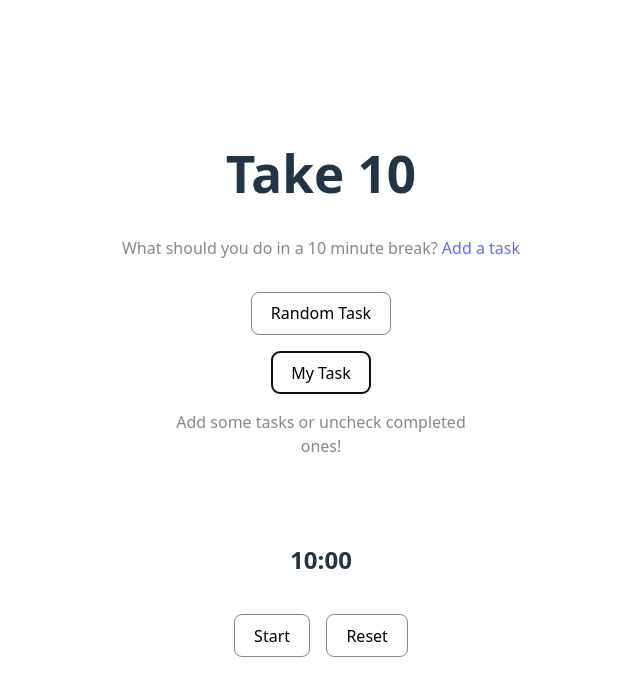
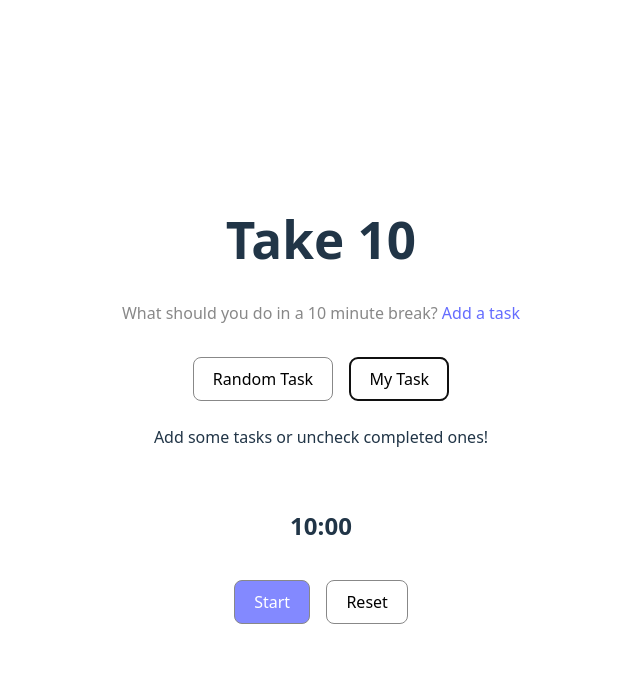
Before and after one commit to eshabaweja/take10, a React (Vite) app: page / in a window 1280 px wide. Both pictures are taken after a click on the button "My Task". Shown: the top 696 px of the page, without its empty margins (319-959 px from the left). Built offline with nearby package versions, Linux system fonts and the light colour scheme.

Commit message:
feat: styling

```diff
--- a/src/App.css
+++ b/src/App.css
@@ -1,5 +1,5 @@
 #root {
-  max-width: 1280px;
+  width: 100%;
   margin: 0 auto;
   padding: 2rem;
   text-align: center;
@@ -34,10 +34,11 @@
 }
 
 .card {
-  padding: 2em;
   width: 100%;
-  max-width: 100%;
   box-sizing: border-box;
+  display: flex;
+  flex-direction: column;
+  align-items: center;
 }
 
 .card form {
@@ -46,6 +47,13 @@
   gap: 1rem;
   align-items: center;
   width: 100%;
+  max-width: 30vw;
+}
+
+@media (max-width: 768px) {
+  .card form {
+    max-width: 100%;
+  }
 }
 
 .read-the-docs {
@@ -70,7 +78,6 @@
   border: 1px solid #888;
   font-size: 1em;
   width: 100%;
-  max-width: 300px;
   box-sizing: border-box;
 }
 
@@ -109,9 +116,18 @@ button:disabled {
   gap: 1rem;
 }
 
-/* Remove duplicate button styles from timer-controls since we have common button styles */
 .timer-controls button {
   margin: 0;
+}
+
+.timer-controls button:first-child {
+  background-color: rgba(100, 108, 255,0.8);
+  color: #fff;
+}
+
+.timer-controls button:first-child:hover {
+  background-color: rgba(100, 108, 255);
+  color: #fff;
 }
 
 /* AddTask Component Styles */
@@ -143,9 +159,16 @@ button:disabled {
   text-decoration: line-through;
 }
 
+.button-group {
+  display: flex;
+  gap: 1rem;
+  width: 100%;
+  justify-content: center;
+}
+
 .submit-button {
-  width: 100%;
-  max-width: 300px;
+  flex: 1;
+  max-width: 150px;
 }
 
 /* TaskGenerator Component Styles */
@@ -168,12 +191,20 @@ button:disabled {
   justify-content: center;
   text-align: center;
   width: 100%;
-  max-width: 300px;
+  max-width: 50vw;
+  transition: all 0.3s ease;
 }
 
 .task-display p {
   margin: 0;
-  color: #888;
+  opacity: 0;
+  transform: translateY(100px);
+  transition: all 0.3s ease;
+}
+
+.task-display p.visible {
+  opacity: 1;
+  transform: translateY(0);
 }
 
 /* Home Component Styles */
--- a/src/components/AddTask.jsx
+++ b/src/components/AddTask.jsx
@@ -40,8 +40,10 @@ function AddTask() {
           placeholder="Enter your task"
           className="task-input"
         />
-        <button type="submit" className="submit-button">Add Task</button>
-        <button onClick={() => navigate('/')} className="submit-button">Home</button>
+        <div className="button-group">
+          <button type="submit" className="submit-button">Add Task</button>
+          <button onClick={() => navigate('/')} className="submit-button">Home</button>
+        </div>
       </form>
 
       {tasks.length > 0 && (
--- a/src/components/TaskGenerator.jsx
+++ b/src/components/TaskGenerator.jsx
@@ -1,8 +1,9 @@
 import { useState, useEffect } from 'react'
 
-function TaskGenerator() {
+function TaskGenerator({ onTaskSelected }) {
   const [tasks, setTasks] = useState([])
   const [selectedTask, setSelectedTask] = useState(null)
+  const [isVisible, setIsVisible] = useState(false)
 
   // Load tasks from localStorage on component mount
   useEffect(() => {
@@ -18,18 +19,27 @@ function TaskGenerator() {
 
     if (uncompletedTasks.length === 0) {
       setSelectedTask('Add some tasks or uncheck completed ones!')
-      return
+    } else {
+      const randomIndex = Math.floor(Math.random() * uncompletedTasks.length)
+      setSelectedTask(uncompletedTasks[randomIndex].text)
     }
-    const randomIndex = Math.floor(Math.random() * uncompletedTasks.length)
-    setSelectedTask(uncompletedTasks[randomIndex].text)
+
+    // Trigger visibility transition
+    setIsVisible(false)
+    setTimeout(() => setIsVisible(true), 50)
+    onTaskSelected?.()
   }
 
   return (
     <div className='task-generator'>
-        <button>Random Task</button>
-        <button onClick={generateRandomTask}>My Task</button>
+        <div className="button-group">
+          <button>Random Task</button>
+          <button onClick={generateRandomTask}>My Task</button>
+        </div>
         <div className="task-display">
-          <p>{selectedTask || 'Click above buttons to get a task'}</p>
+          <p className={isVisible ? 'visible' : ''}>
+            {selectedTask || 'Click above buttons to get a task'}
+          </p>
         </div>
     </div>
   )
--- a/src/components/Timer.jsx
+++ b/src/components/Timer.jsx
@@ -91,7 +91,10 @@ function Timer() {
       />
       <h2>{formatTime(timeLeft)}</h2>
       <div className="timer-controls">
-        <button onClick={toggleTimer} disabled={timeLeft === 0}>
+        <button
+          onClick={toggleTimer}
+          disabled={timeLeft === 0}
+        >
           {isRunning ? 'Stop' : 'Start'}
         </button>
         <button onClick={resetTimer}>Reset</button>
```
